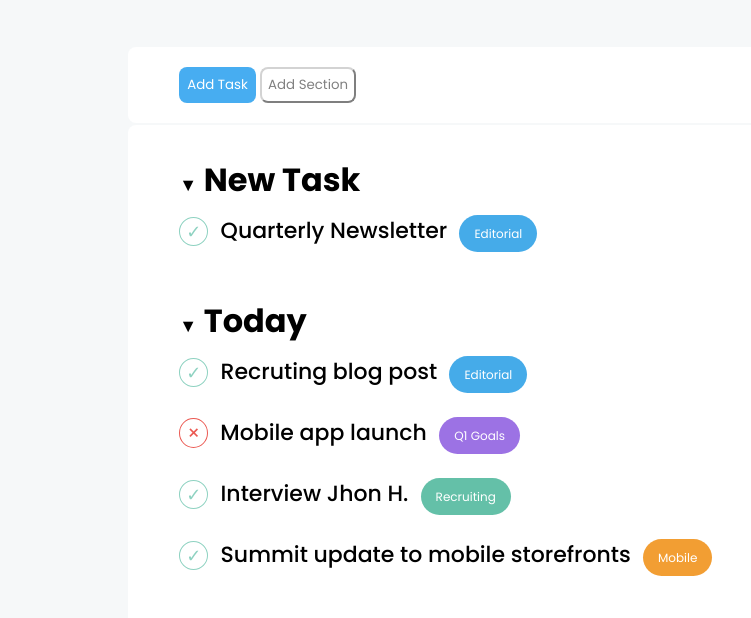
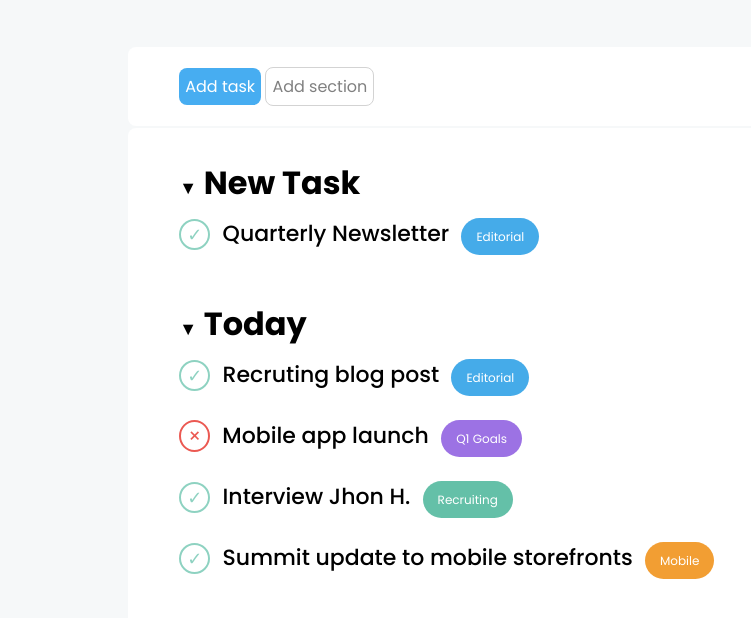
Before and after one commit to Abraxas-7/html-css-toboolist, a plain HTML site: page index.html in a window 1280 px wide. Shown: the part 103-721 px from the top of the page, without its empty margins (0-751 px from the left). Drawn offline with Linux system fonts and the light colour scheme.

Commit message:
aggiunto commeenti + fix bottoni

```diff
--- a/index.html
+++ b/index.html
@@ -1,8 +1,7 @@
-<!--compito finito devo:
-    aggingere commenti
-    fixare il secondo bottone
-    centrare il titolo con il logo nel header
-    dare una sistematina generale-->
+
+<!--cose rimaste da fare:
+    centrare il titolo con il logo nel header,
+    ristemare il css togliendo attributi superflui e compattando il codice raggruppando quello che si può raggruppare-->
 
 
 <!DOCTYPE html>
@@ -20,6 +19,7 @@
     </head>
 
     <body>
+        <!-- logo + titolo non sono riuscito a centrare il titolo con il logo-->
         <header>
             <figure id="logo-box">
                 <img src="img/Logo.png" alt="Tobolist logo">
@@ -28,16 +28,18 @@
         </header>
 
         <main>
-            <div class="container">
+            <!-- diviso il main in 2, prima parte con un box per le azioni seconda parte con la lista delle cose da fare -->
+            <div class="container"> <!-- per il margine -->
                 <div id="features-bar">
-                    <input class="selected-button" type="button" value="Add Task">
-                    <input class="unselected-button" type="button" value="Add Section">
+                    <div class="button selected-button">Add task</div>
+                    <div class="button unselected-button">Add section</div>
                 </div>
 
                 <div id="task-box">
                     <section class="task-section">
                         <h2> New Task </h2>
                         <div class="item-row">
+                            <!-- provato a renderlo il più modulare possibile per le modifiche sicuro si può migliorare -->
                             <div class="list-object checkmark"> </div>
                             <div class="list-object item"> Quarterly Newsletter </div>
                             <div class="list-object editorial"> </div>
@@ -91,11 +93,7 @@
                         </div>
                     </section>
                 </div>
-
             </div>
         </main>
-
-
-
     </body>
 </html>
--- a/style.css
+++ b/style.css
@@ -30,7 +30,6 @@ header{
 /*main*/
 main{
     background-color: #F6F8F9;
-    height: 2000px;
 }
 
 .container{
@@ -50,24 +49,27 @@ main{
     margin-bottom: 2px;
 }
 
-input{
+.button{
     padding: 6px;
     border-radius: 8px;
     transform: none;
     box-shadow: none;
+    display: inline-block;
+    margin-right: 4pxX;
 }
 
 .selected-button{
     background-color: #47ADF1;
     color: white;
-    border-color: transparent;
 }
 
 .unselected-button{
     background-color: white;
     color: gray;
-    border-color: lightgray;
+    border:1px solid lightgray;
 }
+
+
 
 /*task box*/
 #task-box{
@@ -99,11 +101,14 @@ h2:before{
     display: inline-block;
 }
 
+
+
+/* checkmark e cross */
 .checkmark:before{
     content: "\2713";
     font-size: 18px;
     color: #8ED2C1;
-    border: 1px solid #8ED2C1;
+    border: 2px solid #8ED2C1;
     border-radius: 50%;
     background-color: white;
     padding: 1px 6px;
@@ -114,7 +119,7 @@ h2:before{
     content: "\00D7";
     font-size: 20px;
     color: #EB5952;
-    border: 1px solid #EB5952;
+    border: 2px solid #EB5952;
     border-radius: 50%;
     background-color: white;
     padding: 0px 7px;
@@ -127,6 +132,11 @@ h2:before{
     margin-right: 8px;
 }
 
+
+
+/*tag degli elementi, potevo sistemarli sicuramente meglio,
+  magari facendo una base per il tag e poi da parte i colori
+  o comunque le cose che variavano da tag a tag*/
 .editorial:after{
     content: 'Editorial';
     font-size: 12px;
```
